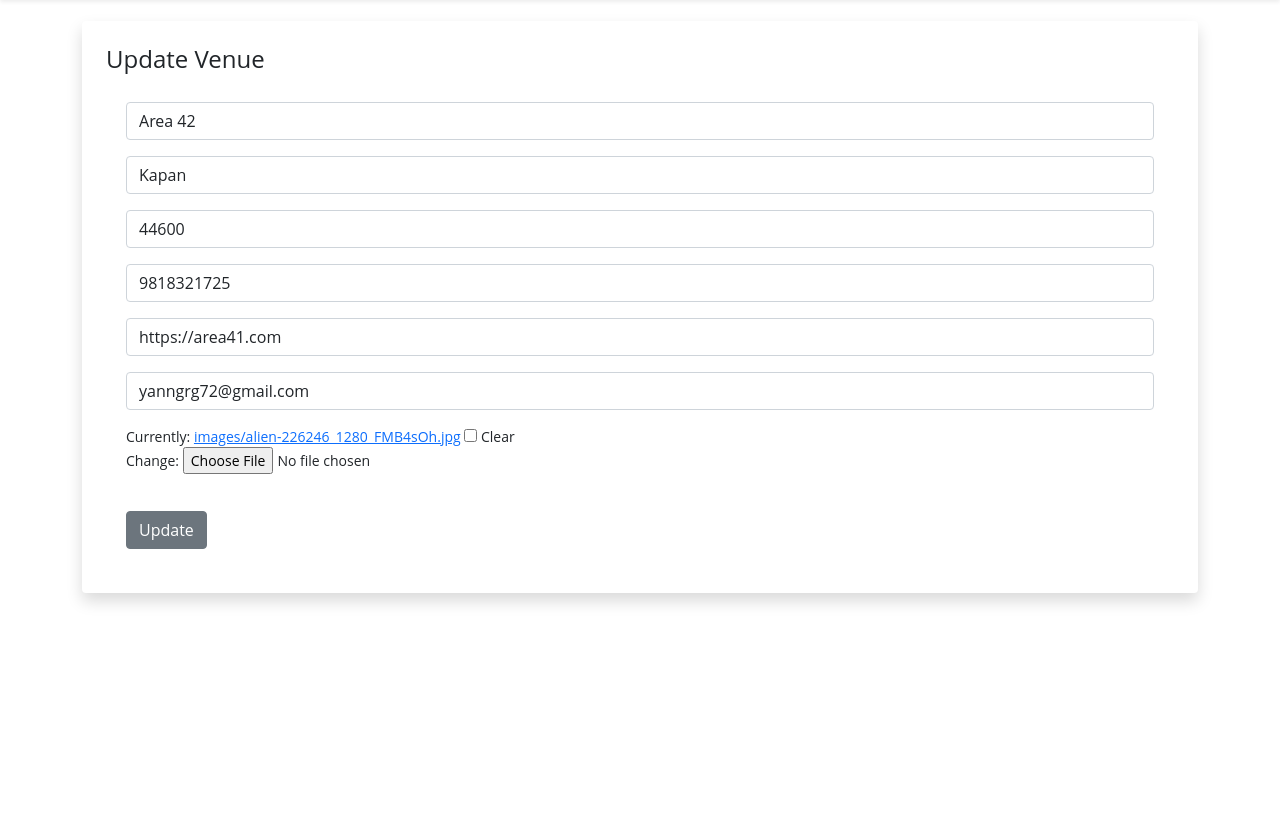
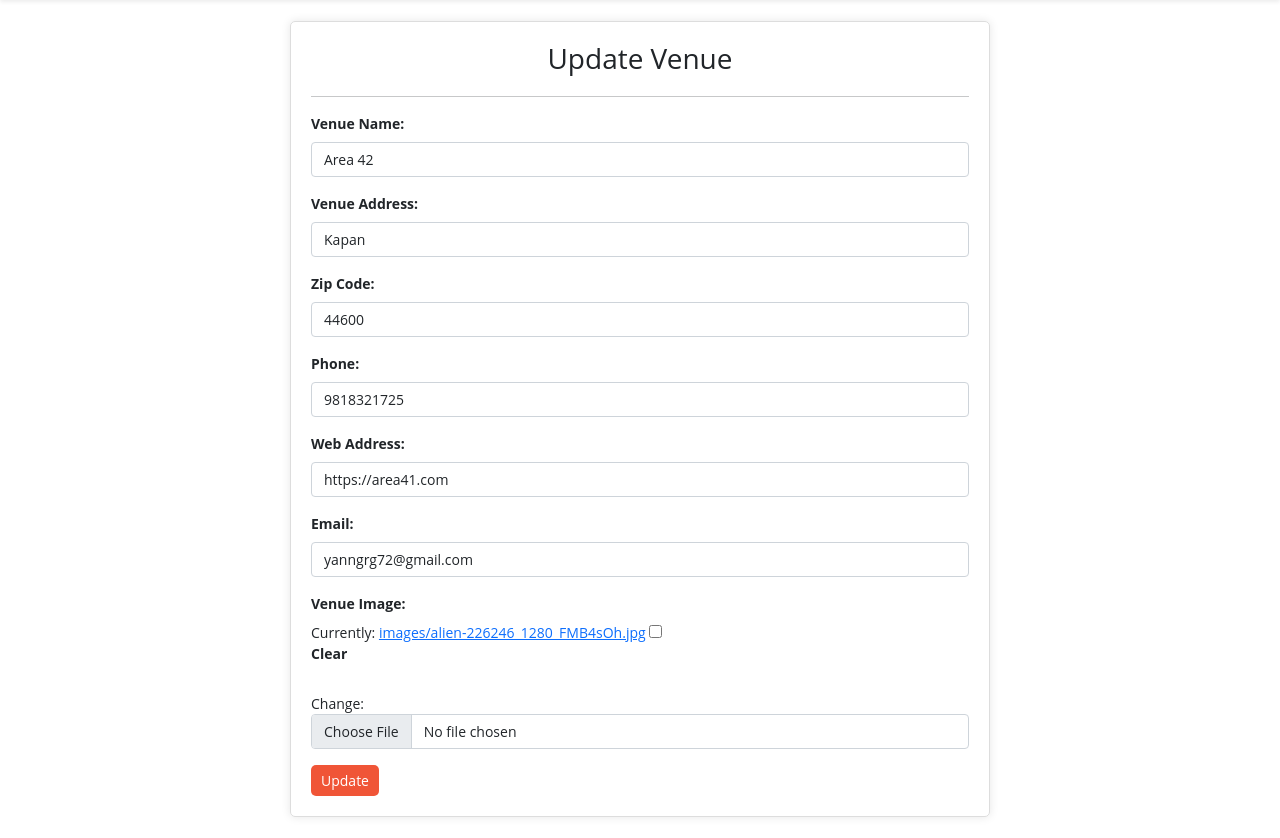
Before and after one commit to saringrg/myclub, a Django app: page /update_venue/2 in a window 1280 px wide. Shown: the part 56-894 px from the top of the page. Before the commit the page ends 660 px from the top, so only its background shows below. Run offline with Django 5.2, Linux system fonts and the light colour scheme; a user stored in the database is signed in; data comes from the database, SQL or seed files in the repository; both versions use the stored data as it was after the commit.

Commit message:
version 2.8

```diff
--- a/myclub_website/events/forms.py
+++ b/myclub_website/events/forms.py
@@ -29,20 +29,20 @@ class EventFormAdmin(ModelForm):
 class EventForm(ModelForm):
 	class Meta:
 		model = Event
-		fields = ('name', 'event_date', 'venue', 'attendees', 'description')
+		fields = ('name', 'event_date', 'venue', 'description')
 		labels = {
 			'name': 'Event Name',
-			'event_date': 'YYYY-MM-DD HH:MM:SS',
+			'event_date': 'Event Date',
 			'venue': 'Venue',
-			'attendees': 'Attendees',
+			#'attendees': 'Attendees',
 			'description': 'Event Description',
 		}
 
 		widgets = {
 			'name': forms.TextInput(attrs={'class':'form-control'}),
-			'event_date': forms.TextInput(attrs={'class':'form-control'}),
+			'event_date': forms.TextInput(attrs={'class':'form-control', 'placeholder':'YYYY-MM-DD'}),
 			'venue': forms.Select(attrs={'class':'form-select'}),
-			'attendees': forms.SelectMultiple(attrs={'class':'form-select'}),
+			#'attendees': forms.SelectMultiple(attrs={'class':'form-select'}),
 			'description': forms.Textarea(attrs={'class':'form-control'}),
 		}
 
@@ -52,20 +52,21 @@ class VenueForm(ModelForm):
 		model = Venue
 		fields = ('name', 'address', 'zip_code', 'phone', 'web', 'email_address', 'venue_image')
 		labels = {
-			'name': '',
-			'address': '',
-			'zip_code': '',
-			'phone': '',
-			'web': '',
-			'email_address': '',
-			'venue_image': '',
+			'name': 'Venue Name',
+			'address': 'Venue Address',
+			'zip_code': 'Zip Code',
+			'phone': 'Phone',
+			'web': 'Web Address',
+			'email_address': 'Email',
+			'venue_image': 'Venue Image',
 		}
 
 		widgets = {
-			'name': forms.TextInput(attrs={'class':'form-control', 'placeholder':'Venue Name'}),
-			'address': forms.TextInput(attrs={'class':'form-control', 'placeholder':'Address'}),
-			'zip_code': forms.TextInput(attrs={'class':'form-control', 'placeholder':'Zip Code'}),
-			'phone': forms.TextInput(attrs={'class':'form-control', 'placeholder':'Phone'}),
-			'web': forms.TextInput(attrs={'class':'form-control', 'placeholder':'Web Address'}),
-			'email_address': forms.EmailInput(attrs={'class':'form-control', 'placeholder':'Email'}),
+			'name': forms.TextInput(attrs={'class':'form-control'}),
+			'address': forms.TextInput(attrs={'class':'form-control'}),
+			'zip_code': forms.TextInput(attrs={'class':'form-control'}),
+			'phone': forms.TextInput(attrs={'class':'form-control'}),
+			'web': forms.TextInput(attrs={'class':'form-control'}),
+			'email_address': forms.EmailInput(attrs={'class':'form-control'}),
+			'venue_image': forms.ClearableFileInput(attrs={'class': 'form-control'}),
 		}
--- a/myclub_website/events/models.py
+++ b/myclub_website/events/models.py
@@ -28,7 +28,7 @@ class MyClubUser(models.Model):
 
 class Event(models.Model):
 	name = models.CharField('Event Name', max_length=120)
-	event_date = models.DateTimeField('Event Date')
+	event_date = models.DateField('Event Date')
 	venue = models.ForeignKey(Venue, blank=True, null=True, on_delete=models.CASCADE)
 	#venue = models.CharField(max_length=120)
 	#manager = models.CharField(max_length=60)
--- a/myclub_website/events/templates/events/base.html
+++ b/myclub_website/events/templates/events/base.html
@@ -9,12 +9,62 @@
     <link href="https://cdn.jsdelivr.net/npm/bootstrap@5.0.2/dist/css/bootstrap.min.css" rel="stylesheet" integrity="sha384-EVSTQN3/azprG1Anm3QDgpJLIm9Nao0Yz1ztcQTwFspd3yD65VohhpuuCOmLASjC" crossorigin="anonymous">
 
     <title>myclub</title>
+
     <style>
+
       body {
         font-size: 14px;
         font-weight: 400;
         font-family: "Open Sans", sans-serif;
         background: #FFFFFF;
+      }
+
+      label {
+        display: block;
+        margin-bottom: 8px;
+        font-weight: bold;
+      }
+
+      .heading-container {
+        text-align: center;
+        margin-bottom: 20px; /* Add margin to the heading */
+      }
+
+      .form-control {
+        font-size: 14px;
+      }
+
+      .form-container {
+        max-width: 700px;
+        margin: auto;
+        padding: 20px;
+        border: 1px solid #ddd;
+        border-radius: 5px;
+        box-shadow: 0 0 10px rgba(0, 0, 0, 0.1);
+      }
+
+      .custom-form {
+        max-width: 100%; /* Adjust the width as needed */
+        margin: 0 auto;
+      }
+
+      .custom-nav {
+        display: flex;
+        justify-content: space-between;
+        align-items: center;
+        padding-top: 10px; /* Adjust the top padding as needed */
+        padding-bottom: 10px; /* Adjust the bottom padding as needed */
+        background-color: #FFFFFF;
+      }
+
+      .small-search-input {
+        width: 200px; /* Adjust the width as needed */
+        height: 35px;
+        font-size: 14px; /* Adjust the font size as needed */
+      }
+
+      .d-flex{
+        padding-right: 0px; /* Adjust the right padding as needed */
       }
 
       .btn-custom {
@@ -32,6 +82,7 @@
         color: #FFFFFF;
         background: #d1410c;
       }
+
     </style>
   </head>
   <body>
--- a/myclub_website/events/templates/events/navbar.html
+++ b/myclub_website/events/templates/events/navbar.html
@@ -4,7 +4,7 @@
     --bs-primary: #f05537;
   }
 
-  .navbar-brand{
+  .navbar-brand {
     padding-left: 20px;
     font-weight: bold;
     color: var(--bs-primary) !important;
@@ -33,6 +33,7 @@
   .custom-link:hover {
     color: var(--bs-primary) !important;
   }
+
 </style>
 
 <nav class="navbar navbar-expand-lg navbar-light bg-white sticky-top text-center shadow-sm">
--- a/myclub_website/events/templates/events/update_venue.html
+++ b/myclub_website/events/templates/events/update_venue.html
@@ -3,24 +3,20 @@
 {% block content %}
 	{% if user.is_authenticated %}
 		{% if user.id == venue.owner %}
-			<div class="shadow p-4 mb-5 bg-body rounded">
+			<div class="form-container">
+				<div class="heading-container">
+		            <h3>Update Venue</h3>
+		        </div>
+				<hr>
+				<form action="" class="custom-form" method=POST enctype="multipart/form-data">
+					{% csrf_token %}
 
-				<h4>Update Venue</h4>
+					{{ form.as_p }}
+					<input type="submit" value="Update" class="btn btn-custom">
+				</form>
 
-				<style>
-						form {
-							margin: auto;
-							padding: 20px;
-						}
-				</style>
-
-				<form action="" method=POST enctype="multipart/form-data">
-					{% csrf_token %}
-					{{ form.as_p }}
-					<br>
-					<input type="submit" value="Update" class="btn btn-secondary">
-				</form>
 			</div>
+			<br>
 
 		{% else %}
 			<h4>Access Denied</h4>
```
Also changed, not shown: myclub_website/events/templates/events/add_event.html (+10 -13 lines), myclub_website/events/templates/events/add_venue.html (+12 -15 lines), myclub_website/events/templates/events/event_list.html (+5 -23 lines), myclub_website/events/templates/events/my_events.html (+12 -7 lines), myclub_website/events/templates/events/my_venues.html (+12 -7 lines), myclub_website/events/templates/events/update_event.html (+11 -12 lines), myclub_website/events/templates/events/venue.html (+14 -12 lines), myclub_website/db.sqlite3, myclub_website/events/migrations/0006_alter_event_options_alter_venue_options_and_more.py (added), myclub_website/media/images/alien-226246_1280_FMB4sOh.jpg (added). Lines whose indentation alone changed are shown as unchanged.
